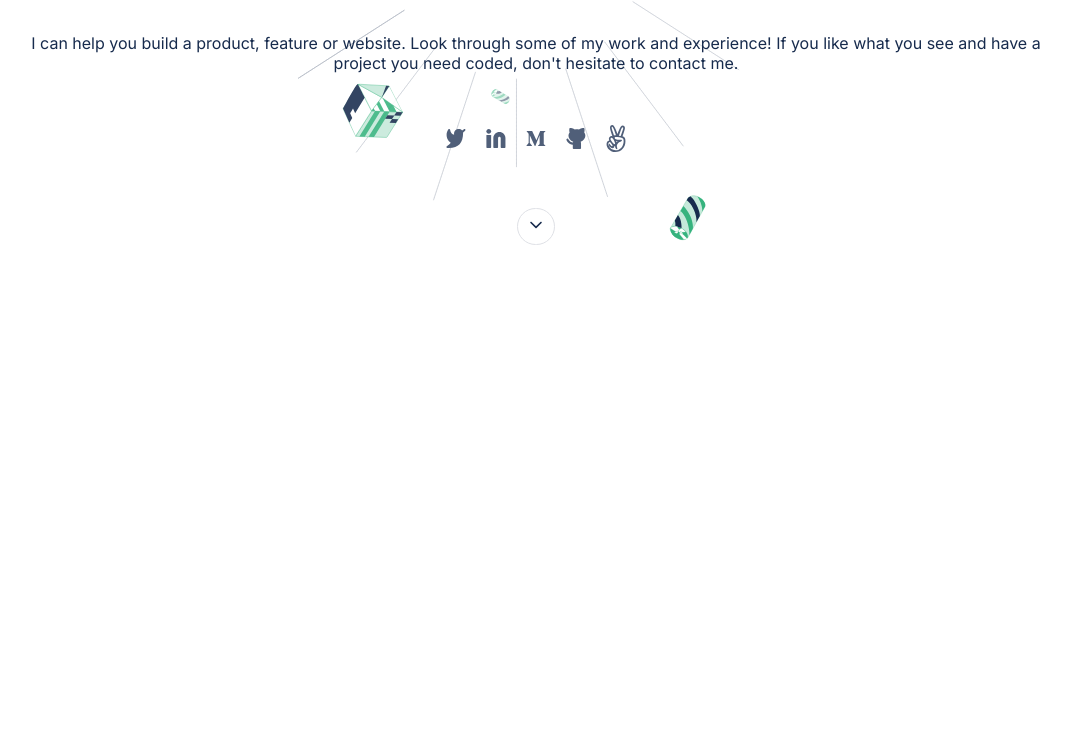
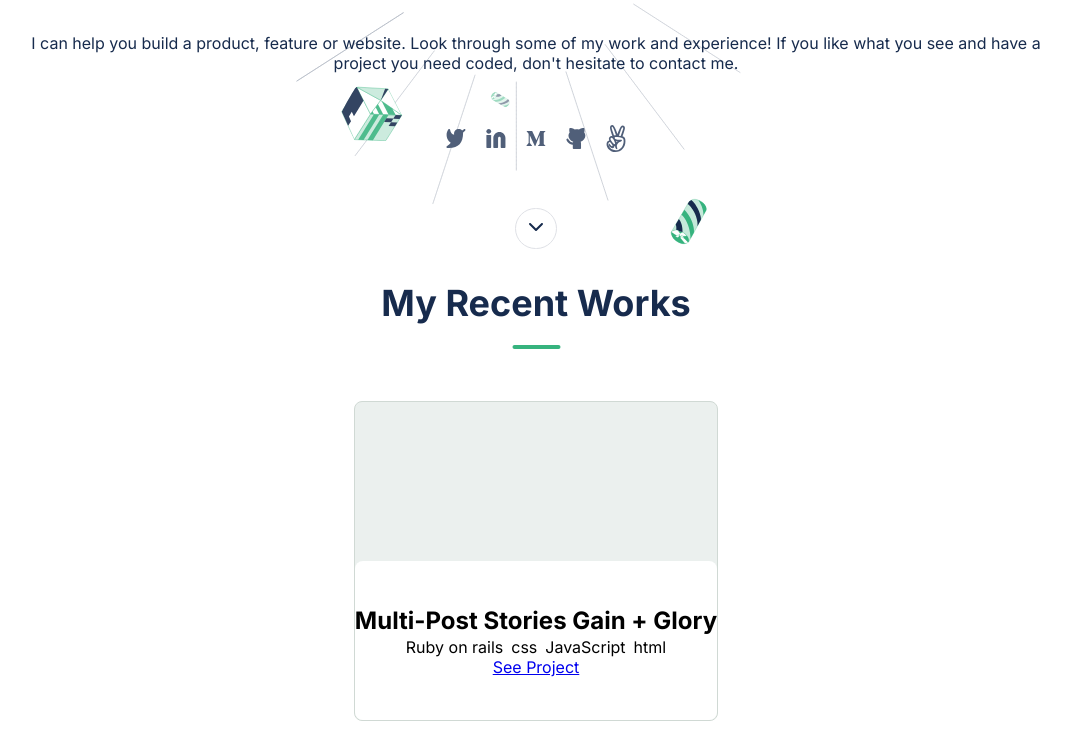
Before and after one commit to mwismann/microverse-portfolio-project, a website: page index.html in a window 1280 px wide. Shown: the part 399-1133 px from the top of the page, without its empty margins (104-1175 px from the left). Before the commit the page ends 800 px from the top, so only its background shows below. Drawn offline with Linux system fonts and the light colour scheme.

Commit message:
Add markup and semantic content to index.html + Add initial styling in styles.css

```diff
--- a/index.html
+++ b/index.html
@@ -23,7 +23,7 @@
     </header>
 
     <!-- Main content starts here -->
-        <section class="headline">
+    <section class="headline">
             <div class="heading">
                 <h1>Hey there. I'm Mathias</h1>
                 <h2>I'm a software developer</h2>
@@ -47,8 +47,37 @@
                 </li>
             </ul>
 
-            <button type="button" class="action-btn"><img src="icon-img/chevron-down.svg" alt="chevron down action button"></button>
-        </section>
+            <button type="button" class="action-btn-sec"><img src="icon-img/chevron-down.svg" alt="chevron down action button"></button>
+    </section>
+
+    <!-- Works Section  -->
+    <section class="works-section">
+
+        <h2>My Recent Works</h2>
+        <img src="icon-img/indicator.svg" alt="horizontal line indicator">
+
+        <div class="grid-container">
+            <div class="grid-card">
+                <div class="img-container"></div>
+                <div class="card-meta">
+                    <h3>Multi-Post Stories Gain + Glory</h3>
+                    <ul class="work-categories">
+                        <li>Ruby on rails</li>
+                        <li>css</li>
+                        <li>JavaScript</li>
+                        <li>html</li>
+                    </ul>
+
+                    <a href="#" class="action-btn">See Project</a>
+                </div>
+            </div>
+            <div class="grid-card">2</div>
+            <div class="grid-card">3</div>
+            <div class="grid-card">4</div>
+            <div class="grid-card">5</div>
+            <div class="grid-card">6</div>
+        </div>
+    </section>
 </body>
 
 </html>
--- a/styles.css
+++ b/styles.css
@@ -6,6 +6,8 @@
 
   --primary-t-blue: rgb(23, 43, 77);
   --secondary-t-green: rgb(58, 74, 66);
+  --secondary-b-light: rgb(235, 240, 238);
+  --secondary-b-dark: rgb(208, 217, 212);
 }
 
 header {
@@ -18,6 +20,7 @@ header {
   display: flex;
   justify-content: space-between;
   align-items: center;
+  background-color: rgba(255, 255, 255, 0.8);
 }
 
 .logo-container {
@@ -43,8 +46,7 @@ header {
 }
 
 .headline {
-  position: absolute;
-  top: 3rem;
+  margin-top: 3rem;
   width: 100%;
   display: flex;
   flex-direction: column;
@@ -95,7 +97,7 @@ li {
   list-style: none;
 }
 
-.action-btn {
+.action-btn-sec {
   margin: 0 auto;
   padding: 0.4rem 0.5rem;
   background-color: transparent;
@@ -103,7 +105,7 @@ li {
   border-radius: 2rem;
 }
 
-.action-btn:hover {
+.action-btn-sec:hover {
   cursor: pointer;
   box-shadow: 0 8px 16px 0 rgba(30, 72, 143, 0.239);
 }
@@ -112,3 +114,65 @@ li {
 .action-btn img {
   width: 1.25rem;
 }
+
+/* Works Section Starts Here */
+.works-section {
+  margin: 0 auto;
+  padding: 4rem 0;
+  width: 80%;
+  display: flex;
+  flex-direction: column;
+  justify-content: center;
+  align-items: center;
+  gap: 1.25rem;
+}
+
+.works-section > h2 {
+  color: var(--primary-t-blue);
+  text-align: center;
+}
+
+.grid-container {
+  margin-top: 2rem;
+  display: grid;
+  grid-area: 6 / 1;
+  row-gap: 1rem;
+  align-content: center;
+}
+
+.grid-card {
+  width: 100%;
+  height: 40vh;
+  background-color: var(--secondary-b-light);
+  border: 1px solid var(--secondary-b-dark);
+  border-radius: 0.5rem;
+}
+
+.img-container {
+  width: 100%;
+  height: 50%;
+  border-top-left-radius: 0.5rem;
+  border-top-right-radius: 0.5rem;
+}
+
+.card-meta {
+  width: 100%;
+  height: 50%;
+  display: flex;
+  flex-direction: column;
+  justify-content: center;
+  align-items: center;
+  text-align: center;
+  background-color: white;
+  border-radius: 0.5rem;
+}
+
+.card-meta > h3 {
+  font-size: 1.5rem;
+  line-height: 2rem;
+}
+
+.work-categories {
+  display: flex;
+  gap: 0.5rem;
+}
```
Also changed, not shown: icon-img/indicator.svg (added).
